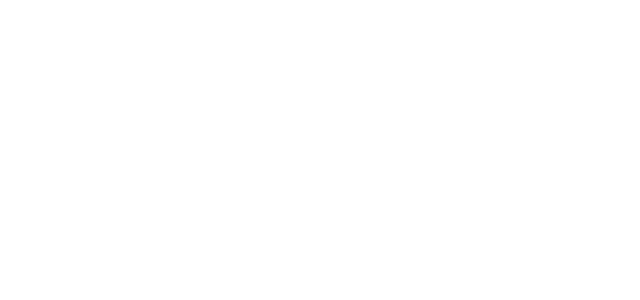
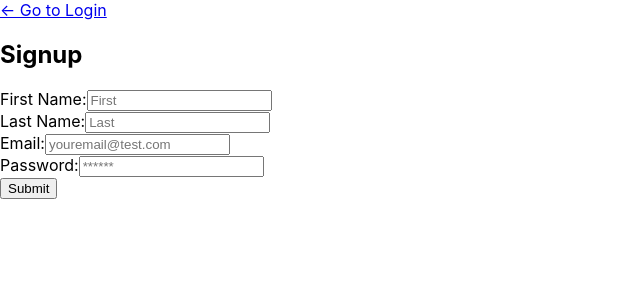
Before and after one commit to MCN17/retro-classics, a React (Create React App) app in the folder client/: page /signup in a window 1280 px wide. Shown: the top 300 px of the page, without its empty margins (0-640 px from the left). Built offline with nearby package versions, Linux system fonts and the light colour scheme.

Commit message:
added signup + login pages

```diff
--- a/client/package.json
+++ b/client/package.json
@@ -9,6 +9,7 @@
     "@testing-library/react": "^13.4.0",
     "@testing-library/user-event": "^13.5.0",
     "graphql": "^16.6.0",
+    "jwt-decode": "^3.1.2",
     "react": "^18.2.0",
     "react-dom": "^18.2.0",
     "react-router-dom": "^6.8.1",
--- a/client/src/App.js
+++ b/client/src/App.js
@@ -1,5 +1,5 @@
 import React from 'react';
-import { BrowserRouter as Router, Route, Switch } from 'react-router-dom';
+import { BrowserRouter as Router, Route, Routes } from 'react-router-dom';
 import {
   ApolloClient,
   InMemoryCache,
@@ -7,6 +7,10 @@
   createHttpLink,
 } from '@apollo/client';
 import { setContext } from '@apollo/client/link/context';
+
+// import pages
+import Signup from './pages/Signup';
+import Login from './pages/Login';
 
 
 const httpLink = createHttpLink({
@@ -32,8 +36,14 @@
 function App() {
   return (
     <ApolloProvider client={client}>
-      <div className="App">
-      </div>
+      <Router>
+        <div className="App">
+          <Routes>
+            <Route path="/signup" element={<Signup/>} />
+            <Route path="/login" element={<Login/>} />
+          </Routes>
+        </div>
+      </Router>
     </ApolloProvider>
   );
 }
--- /dev/null
+++ b/client/src/pages/Login.js
@@ -0,0 +1,71 @@
+import React, { useState } from 'react';
+import { useMutation } from '@apollo/client';
+import { Link } from 'react-router-dom';
+import { LOGIN } from '../utils/mutations';
+import Auth from '../utils/auth';
+
+function Login(props) {
+  const [formState, setFormState] = useState({ email: '', password: '' });
+  const [login, { error }] = useMutation(LOGIN);
+
+  const handleFormSubmit = async (event) => {
+    event.preventDefault();
+    try {
+      const mutationResponse = await login({
+        variables: { email: formState.email, password: formState.password },
+      });
+      const token = mutationResponse.data.login.token;
+      Auth.login(token);
+    } catch (e) {
+      console.log(e);
+    }
+  };
+
+  const handleChange = (event) => {
+    const { name, value } = event.target;
+    setFormState({
+      ...formState,
+      [name]: value,
+    });
+  };
+
+  return (
+    <div>
+      <Link to="/signup">← Go to Signup</Link>
+
+      <h2>Login</h2>
+      <form onSubmit={handleFormSubmit}>
+        <div>
+          <label htmlFor="email">Email address:</label>
+          <input
+            placeholder="youremail@test.com"
+            name="email"
+            type="email"
+            id="email"
+            onChange={handleChange}
+          />
+        </div>
+        <div>
+          <label htmlFor="pwd">Password:</label>
+          <input
+            placeholder="******"
+            name="password"
+            type="password"
+            id="pwd"
+            onChange={handleChange}
+          />
+        </div>
+        {error ? (
+          <div>
+            <p>The provided credentials are incorrect</p>
+          </div>
+        ) : null}
+        <div>
+          <button type="submit">Submit</button>
+        </div>
+      </form>
+    </div>
+  );
+}
+
+export default Login;
--- /dev/null
+++ b/client/src/pages/Signup.js
@@ -0,0 +1,87 @@
+import React, { useState } from 'react';
+import { Link } from 'react-router-dom';
+import { useMutation } from '@apollo/client';
+import Auth from '../utils/auth';
+import { ADD_USER } from '../utils/mutations';
+
+function Signup(props) {
+    const [formState, setFormState] = useState({ email: "", password: "" });
+    const [addUser] = useMutation(ADD_USER);
+
+    const handleFormSubmit = async (event) => {
+        event.preventDefault();
+        const mutationResponse = await addUser({
+          variables: {
+            email: formState.email,
+            password: formState.password,
+            firstName: formState.firstName,
+            lastName: formState.lastName,
+          },
+        });
+        const token = mutationResponse.data.addUser.token;
+        Auth.login(token);
+      };
+
+      const handleChange = (event) => {
+        const { name, value } = event.target;
+        setFormState({
+          ...formState,
+          [name]: value,
+        });
+      };
+
+      return (
+        <div>
+          <Link to="/login">← Go to Login</Link>
+
+          <h2>Signup</h2>
+          <form onSubmit={handleFormSubmit}>
+            <div>
+              <label htmlFor="firstName">First Name:</label>
+              <input
+                placeholder="First"
+                name="firstName"
+                type="firstName"
+                id="firstName"
+                onChange={handleChange}
+              />
+            </div>
+            <div>
+              <label htmlFor="lastName">Last Name:</label>
+              <input
+                placeholder="Last"
+                name="lastName"
+                type="lastName"
+                id="lastName"
+                onChange={handleChange}
+              />
+            </div>
+            <div>
+              <label htmlFor="email">Email:</label>
+              <input
+                placeholder="youremail@test.com"
+                name="email"
+                type="email"
+                id="email"
+                onChange={handleChange}
+              />
+            </div>
+            <div>
+              <label htmlFor="pwd">Password:</label>
+              <input
+                placeholder="******"
+                name="password"
+                type="password"
+                id="pwd"
+                onChange={handleChange}
+              />
+            </div>
+            <div>
+              <button type="submit">Submit</button>
+            </div>
+          </form>
+        </div>
+      );
+}
+
+export default Signup;
```
Also changed, not shown: 1 other file (tests, documents, lock files or other folders).
